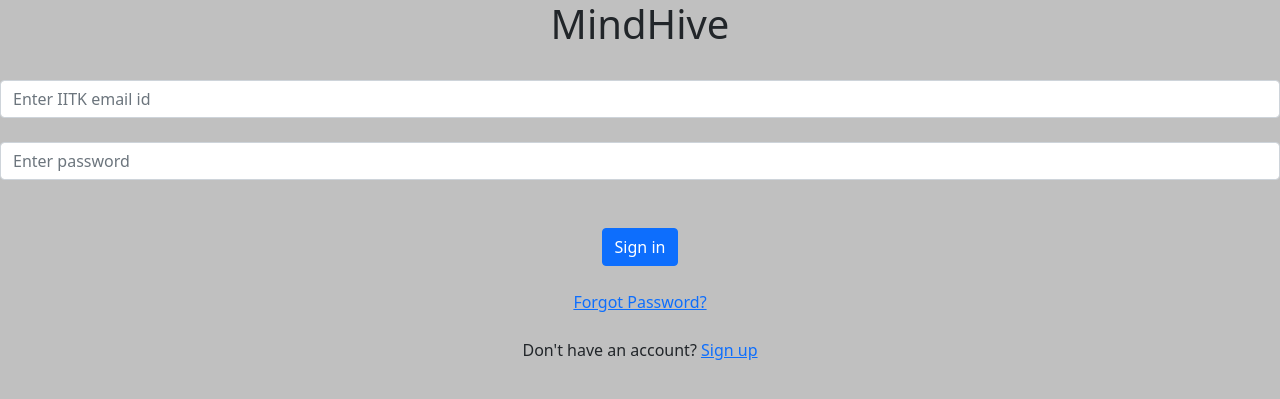
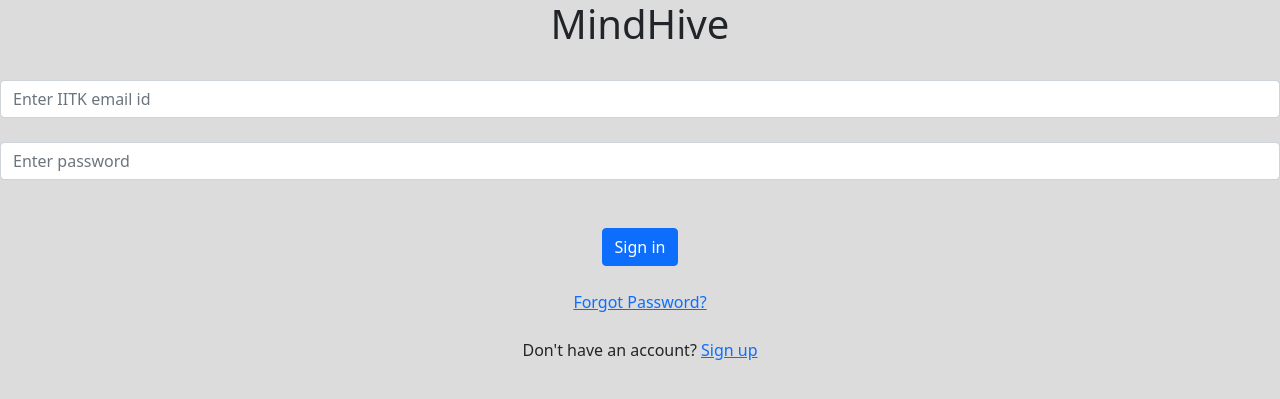
Before and after one commit to ujwaljp/CS253_Project_MindHive, a Django app: page / in a window 1280 px wide. Shown: the top 399 px of the page. Run offline with Django 3.2, Linux system fonts and the light colour scheme.

Commit message:
update login page

```diff
--- a/implementation/MindHive/static/css/master.css
+++ b/implementation/MindHive/static/css/master.css
@@ -1,3 +1,3 @@
 body {
-    background-color: #C0C0C0;
+    background-color: #dcdcdc;
 }
```
